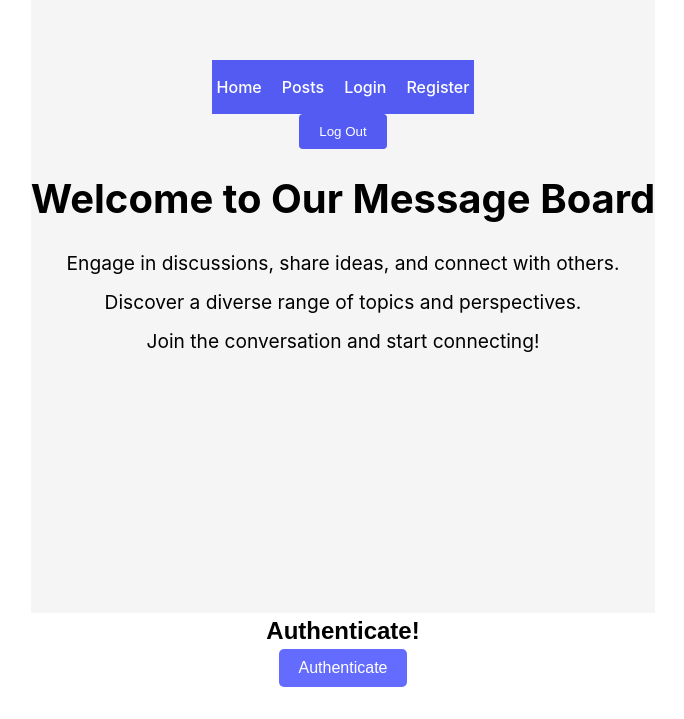
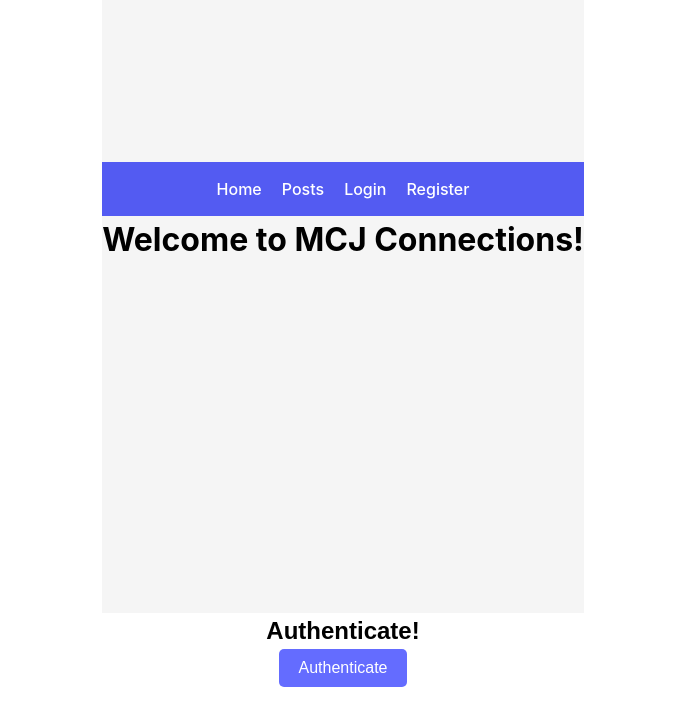
Before and after one commit to FSA-Team2/Strangers-Things, a React (Vite) app in the folder Stranger-Things/: page / in a window 1280 px wide. Shown: the part 219-938 px from the top of the page, without its empty margins (297-981 px from the left). Built offline with nearby package versions, Linux system fonts and the light colour scheme.

Commit message:
fixed the homepage now the messages arent showing on there and the extra link isnt floating around

```diff
--- a/Stranger-Things/package.json
+++ b/Stranger-Things/package.json
@@ -1,8 +1,9 @@
 {
   "name": "stranger-things",
-  "private": true,
+  "private": false,
   "version": "0.0.0",
   "type": "module",
+
   "scripts": {
     "dev": "vite",
     "build": "vite build",
--- a/Stranger-Things/src/components/HomePage.jsx
+++ b/Stranger-Things/src/components/HomePage.jsx
@@ -1,32 +1,15 @@
-//HomePage.jsx
-
-import React from "react";
+//Homepage should only have Nav tabs and welcome message
 import Navbar from "./NavBar";
-import { useNavigate } from "react-router-dom";
-import "./HomePage.css";
-
-const Home = ({ token, setToken }) => {
-  const navigate = useNavigate();
-
-  const handleLogOut = () => {
-    setToken(null);
-    navigate("/login");
-  };
-
+export const Home = () => {
   return (
     <div className="home">
-      <Navbar token={token} handleLogOut={handleLogOut} />
-      <div>
-        <button onClick={handleLogOut}>Log Out</button>
-
-        {/* Updated content */}
-        <h1>Welcome to Our Message Board</h1>
-        <p>Engage in discussions, share ideas, and connect with others.</p>
-        <p>Discover a diverse range of topics and perspectives.</p>
-        <p>Join the conversation and start connecting!</p>
+      <Navbar />
+        <div>
+      <h1>Welcome to MCJ Connections!</h1>
       </div>
     </div>
   );
 };
 
+
 export default Home;
--- /dev/null
+++ b/Stranger-Things/src/components/Logout.jsx
@@ -0,0 +1,22 @@
+
+import Navbar from './NavBar';
+import React from 'react'
+import { useNavigate } from "react-router-dom";
+const Logout = () => {
+    const navigate = useNavigate();
+
+  const handleLogOut = () => {
+    setToken(null);
+    navigate("/login");
+  };
+
+  return (
+    <div className='Logout'>
+      <Navbar token={token} handleLogOut={handleLogOut} />
+
+        <button onClick={handleLogOut}>Log Out</button>
+
+</div>
+  )
+}
+export default Logout
--- /dev/null
+++ b/Stranger-Things/src/components/Messages.jsx
@@ -0,0 +1,15 @@
+import React from 'react'
+
+export const Messages = () => {
+
+
+  return (
+      <div id='messages'>
+      <h1>Welcome to Our Message Board</h1>
+      <p>Engage in discussions, share ideas, and connect with others.</p>
+      <p>Discover a diverse range of topics and perspectives.</p>
+      <p>Join the conversation and start connecting!</p>
+    </div>
+
+  )
+}
--- a/Stranger-Things/src/components/RoutesPaths.jsx
+++ b/Stranger-Things/src/components/RoutesPaths.jsx
@@ -11,6 +11,8 @@ import SignUpForm from "./Register";
 import Authenticate from "./Authenticate";
 import CreatePost from "./CreatePost";
 import "./RoutesPaths.css";
+import Logout from "./Logout";
+import { Messages } from "./Messages";
 
 const RoutePaths = () => {
   const [token, setToken] = useState(null);
@@ -25,6 +27,8 @@ const RoutePaths = () => {
         <Route path="/navbar" element={<Navbar />} />
         <Route path="/register" element={<SignUpForm setToken={setToken} />} />
         <Route path="/authenticate" element={<Authenticate token={token} />} />
+        <Route path="/logout" element={<Logout />} />
+        <Route path="/messages" element={<Messages />} />
         <Route
           path="/create-post"
           element={token ? <CreatePost token={token} /> : <Navigate to="/login" />}
```
Also changed, not shown: Stranger-Things/src/components/Logout.css (added), Stranger-Things/src/components/Messages.css (added).
